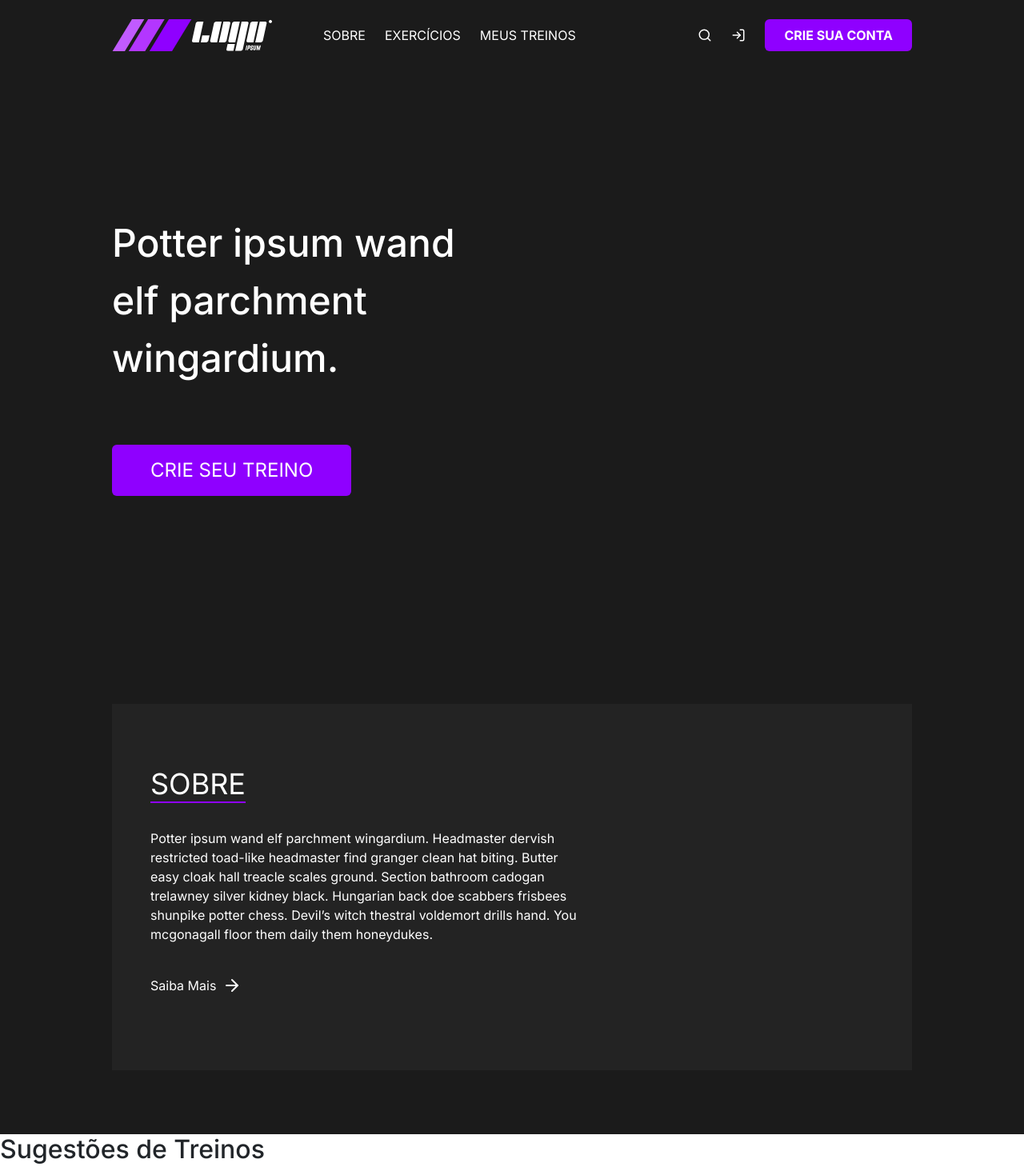
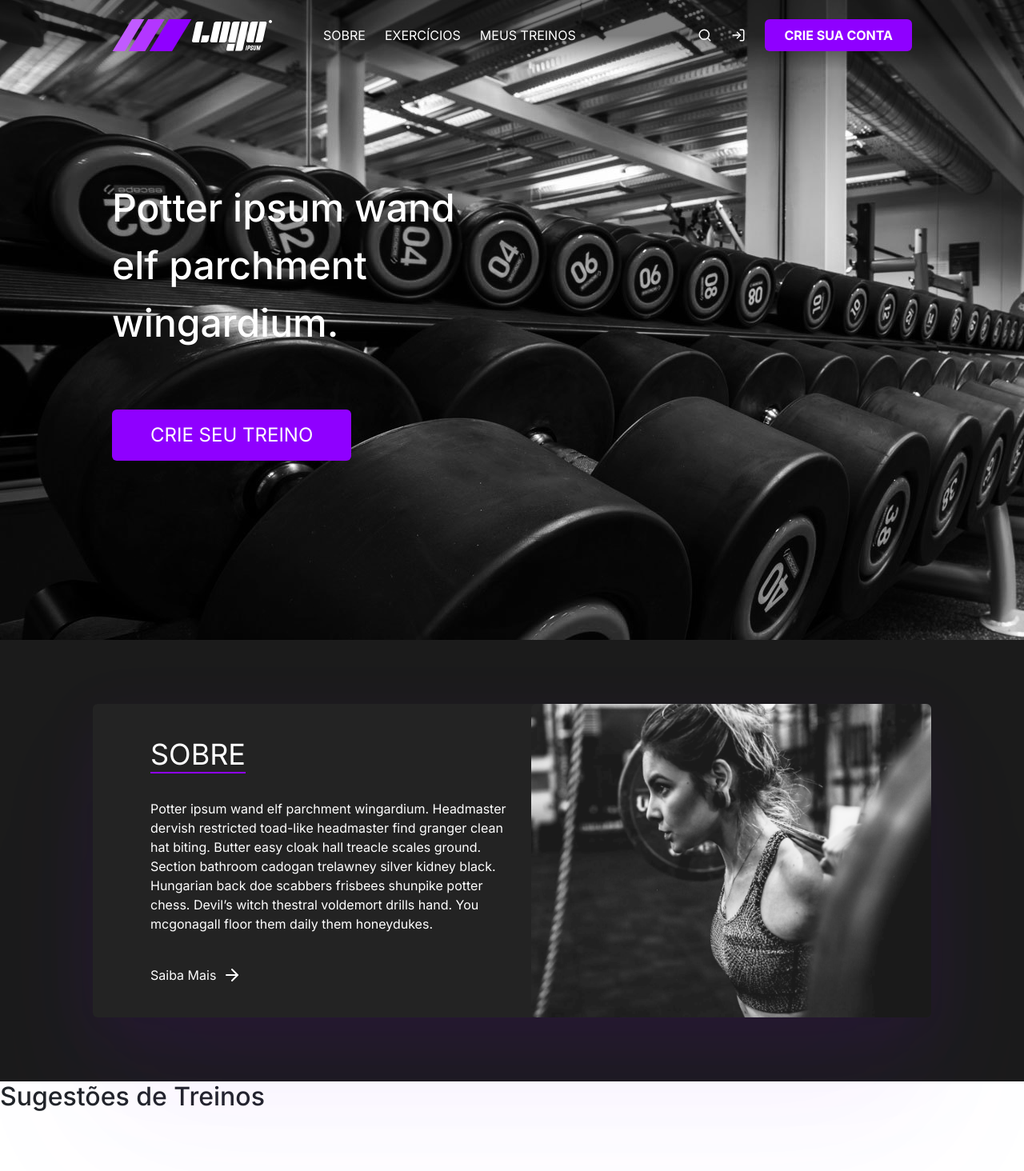
Before and after one commit to EcsedeiPedro/gym-app, a Next.js app: page / in a window 1280 px wide. Shown: the whole page at 80% size. After the commit the page ends 1398 px from the top, so only its background shows below. Built offline with nearby package versions, Linux system fonts and the light colour scheme.

Commit message:
style: styling about section with tailwind

```diff
--- a/src/components/Header/Header.tsx
+++ b/src/components/Header/Header.tsx
@@ -5,10 +5,10 @@ import Link from 'next/link';
 
 export default function Header() {
     return (
-        <header className="absolute top-0 bg-dark-gray py-6 w-full" >
+        <header className="fixed bg-header-gradient top-0 bg-transparent py-6 w-full" >
 
             <div className="container flex items-center">
-                <Logo className='' />
+                <Logo />
 
                 <Nav>
                     <NavMenu className="flex ml-16 items-center gap-4 mb-0 pl-0 uppercase">
--- a/src/components/Home/About.tsx
+++ b/src/components/Home/About.tsx
@@ -1,24 +1,28 @@
 import { ArrowRightIcon } from 'lucide-react';
+import Image from 'next/image';
+import AboutImage from '../../../public/about-image.png'
 import { Col, Row } from 'react-bootstrap';
+import Link from 'next/link';
 
 export default function About() {
   return (
     <section className='py-[80px] bg-dark-gray flex'>
-      <div className="container">
-        <div className="bg-less-dark-gray py-[78px] pl-12">
-          <Row className="">
-            <Col md={7} className="flex flex-col gap-[24px] text-white">
+      <div className="container px-0">
+          <Row className="relative bg-less-dark-gray pl-12 rounded-md pr-0 items-center about-drop-shadow">
+            <Col md={6} className="flex flex-col gap-[24px] text-white px-4">
               <h2 className="title-font">Sobre</h2>
-              <p>Potter ipsum wand elf parchment wingardium. Headmaster dervish restricted toad-like headmaster find granger clean hat biting. Butter easy cloak hall treacle scales ground. Section bathroom cadogan trelawney silver kidney black. Hungarian back doe scabbers frisbees shunpike potter chess. Devil’s witch thestral voldemort drills hand. You mcgonagall floor them daily them honeydukes.</p>
-              <p className="flex items-center gap-2">Saiba Mais <ArrowRightIcon/></p>
+              <p>Potter ipsum wand elf parchment wingardium. Headmaster dervish restricted toad-like headmaster find granger clean hat biting.
+              Butter easy cloak hall treacle scales ground. Section bathroom cadogan trelawney silver kidney black.
+              Hungarian back doe scabbers frisbees shunpike potter chess. Devil’s witch thestral voldemort drills hand.
+              You mcgonagall floor them daily them honeydukes.</p>
+              <Link href="/" className="flex items-center gap-2 text-white hover:opacity-50">Saiba Mais <ArrowRightIcon/></Link>
             </Col>
 
-            <Col md={5} className="">
-
+            <Col md={6} className="flex justify-end h-full px-0">
+              <Image className="rounded-md" src={AboutImage} alt=""/>
             </Col>
           </Row>
         </div>
-      </div>
     </section>
   )
 }
--- a/src/components/Home/Banner.tsx
+++ b/src/components/Home/Banner.tsx
@@ -3,7 +3,7 @@ import { Row, Col } from "react-bootstrap";
 
 export default function BannerHome() {
   return (
-      <section className="mt-[88px] calc-height flex items-center bg-dark-gray">
+      <section className="flex items-center bg-[url('/banner-home.png')] h-screen">
           <div className="container">
               <Row>
                   <Col className="flex flex-col gap-16" md={6}>
--- a/styles/globals.css
+++ b/styles/globals.css
@@ -33,7 +33,15 @@ body {
     font-style: normal;
     font-weight: 400;
     line-height: normal;
-    border-bottom: 2px solid #8F00FF;
+    border-bottom: 2px solid #8f00ff;
+  }
+}
+
+@layer utilities {
+  .about-drop-shadow {
+    filter: drop-shadow(0px 17px 37px rgba(143, 3, 254, 0.05))
+      drop-shadow(0px 67px 67px rgba(143, 3, 254, 0.04))
+      drop-shadow(0px 151px 91px rgba(143, 3, 254, 0.03));
   }
 }
 
--- a/tailwind.config.js
+++ b/tailwind.config.js
@@ -9,7 +9,14 @@ module.exports = {
       'less-dark-gray': '#232323',
       'purple': '#8F00FF',
     },
-    extend: {},
+    extend: {
+      backgroundImage: {
+        'header-gradient': 'linear-gradient(0deg, rgba(0, 0, 0, 0.00) 0%, rgba(0, 0, 0, 0.50) 49.8%, rgba(0, 0, 0, 0.50) 100%)',
+      },
+      boxShadow: {
+        'about-shadow': 'drop-shadow(0px 17px 37px rgba(143, 3, 254, 0.05)) drop-shadow(0px 67px 67px rgba(143, 3, 254, 0.04)) drop-shadow(0px 151px 91px rgba(143, 3, 254, 0.03)) drop-shadow(0px 269px 108px rgba(143, 3, 254, 0.01)) drop-shadow(0px 420px 118px rgba(143, 3, 254, 0.00));'
+      },
+    },
   },
   plugins: [],
 }
```
Also changed, not shown: public/about-image.png (added), public/banner-home.png (added).
